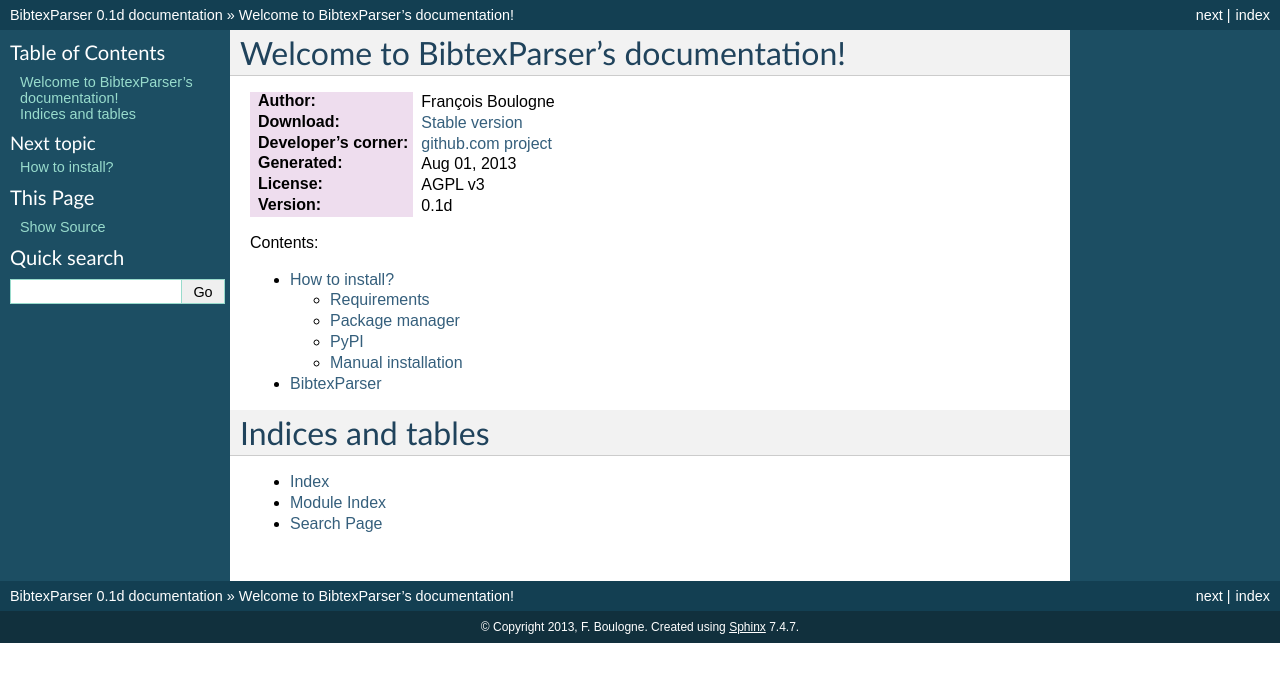
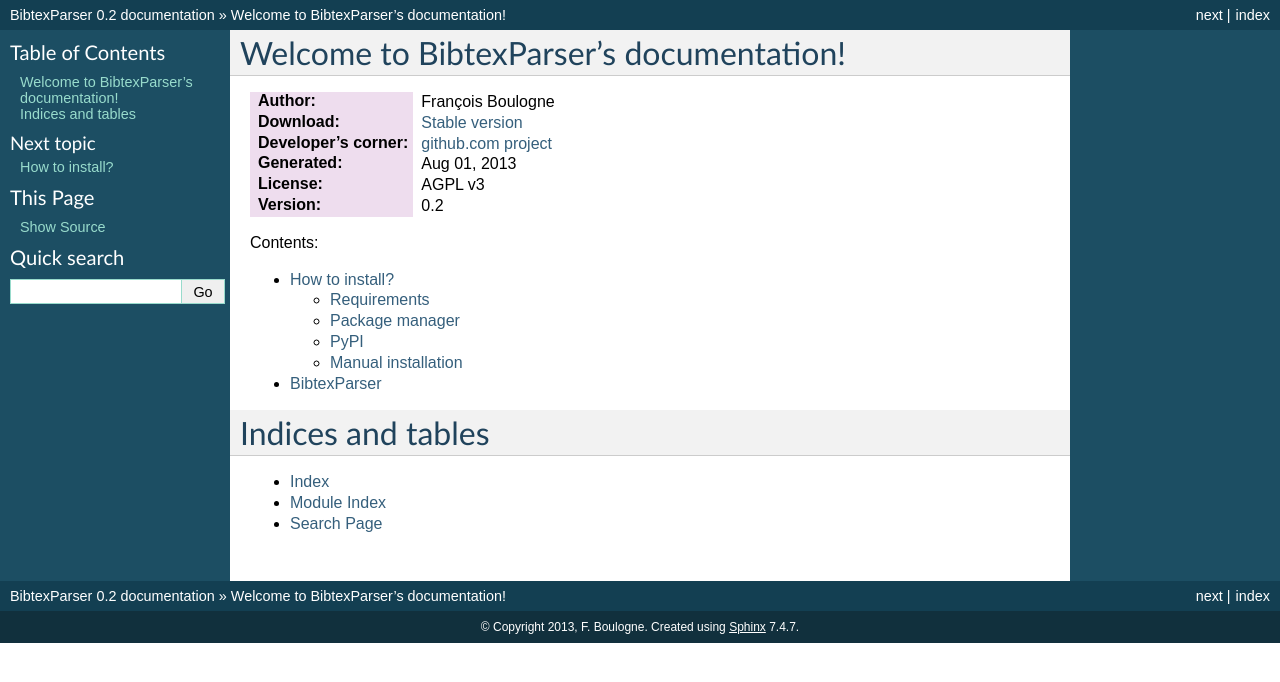
Before and after one commit to sciunto-org/python-bibtexparser, a Sphinx documentation site: the page built from docs/source/index.rst, in a window 1280 px wide. Shown: the top 682 px of the page. Built offline with Sphinx 7.4.7, drawn with Linux system fonts in a browser that asks for light colours.

Commit message:
version 0.2

```diff
--- a/docs/source/conf.py
+++ b/docs/source/conf.py
@@ -49,9 +49,9 @@
 # built documents.
 #
 # The short X.Y version.
-version = '0.1d'
+version = '0.2'
 # The full version, including alpha/beta/rc tags.
-release = '0.1d'
+release = '0.2'
 
 # The language for content autogenerated by Sphinx. Refer to documentation
 # for a list of supported languages.
```
Also changed, not shown: 2 other files.
